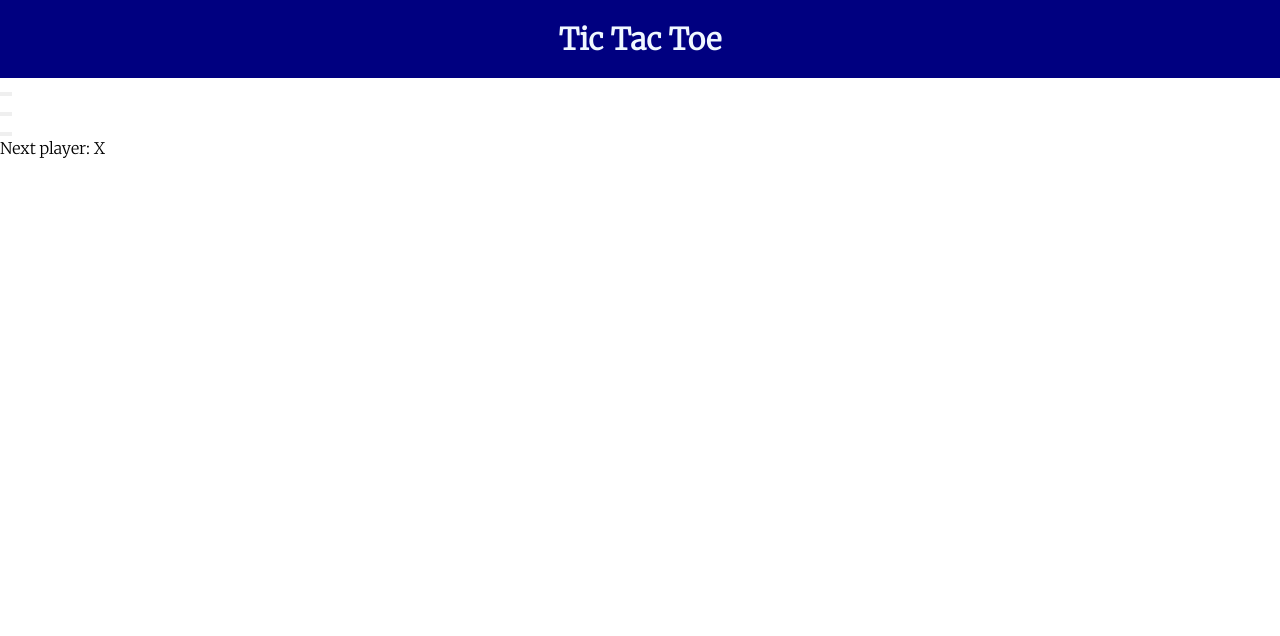
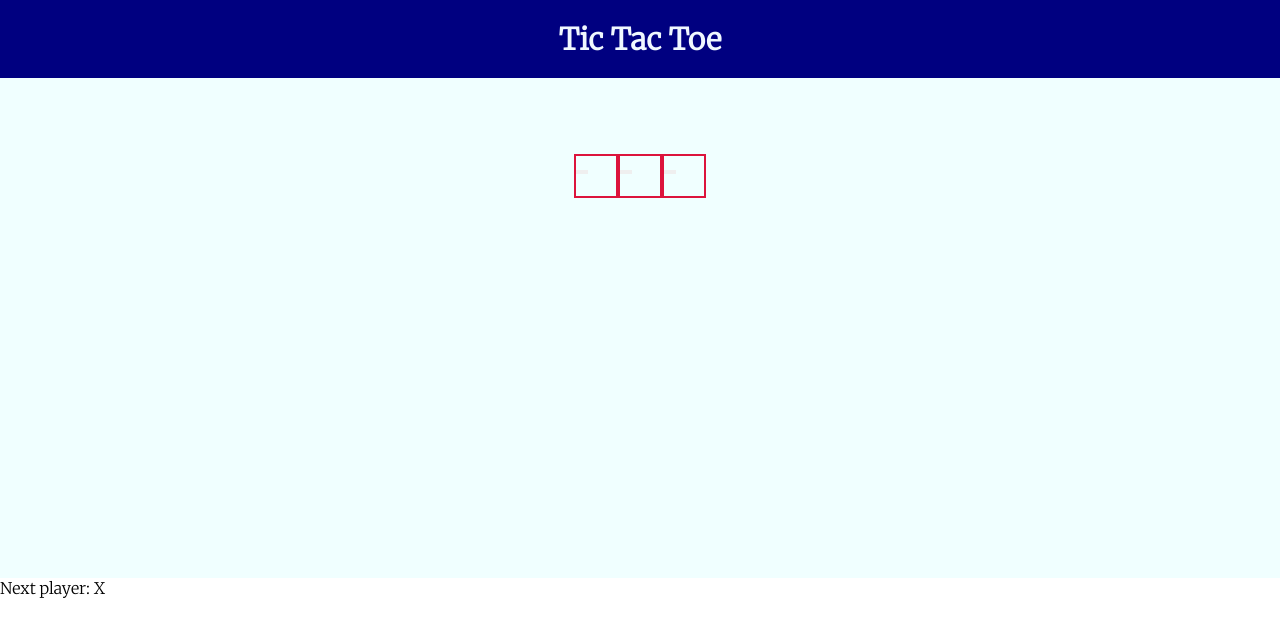
Before and after one commit to agneslily4709/TicTacToe, a React (Create React App) app in the folder tic-tac-toe/: page / in a window 1280 px wide. Shown: the top 636 px of the page. Built offline with nearby package versions, Linux system fonts and the light colour scheme.

Commit message:
Update App.css

```diff
--- a/tic-tac-toe/src/App.css
+++ b/tic-tac-toe/src/App.css
@@ -3,7 +3,7 @@
 * {
     margin: 0;
     padding: 0;
-    overflow-x: hidden;
+    overflow: hidden;
     font-family: "Libre Baskerville", serif;
     font-family: "Merriweather", serif;
 }
@@ -21,4 +21,22 @@ body {
 }
 .home{
         display: flex;
+        flex-direction: column;
 }
+.playground{
+        height: 90vh;
+}
+.game-board{
+        display: grid;
+        height: 500px;
+        grid-template-columns: auto auto auto;
+        grid-template-rows: auto auto auto;
+        justify-content: center;
+        align-items: center;
+        background-color: azure;
+}
+.board-row{
+        height: 40px;
+        width: 40px;
+        border: 2px solid crimson;
+}
```
